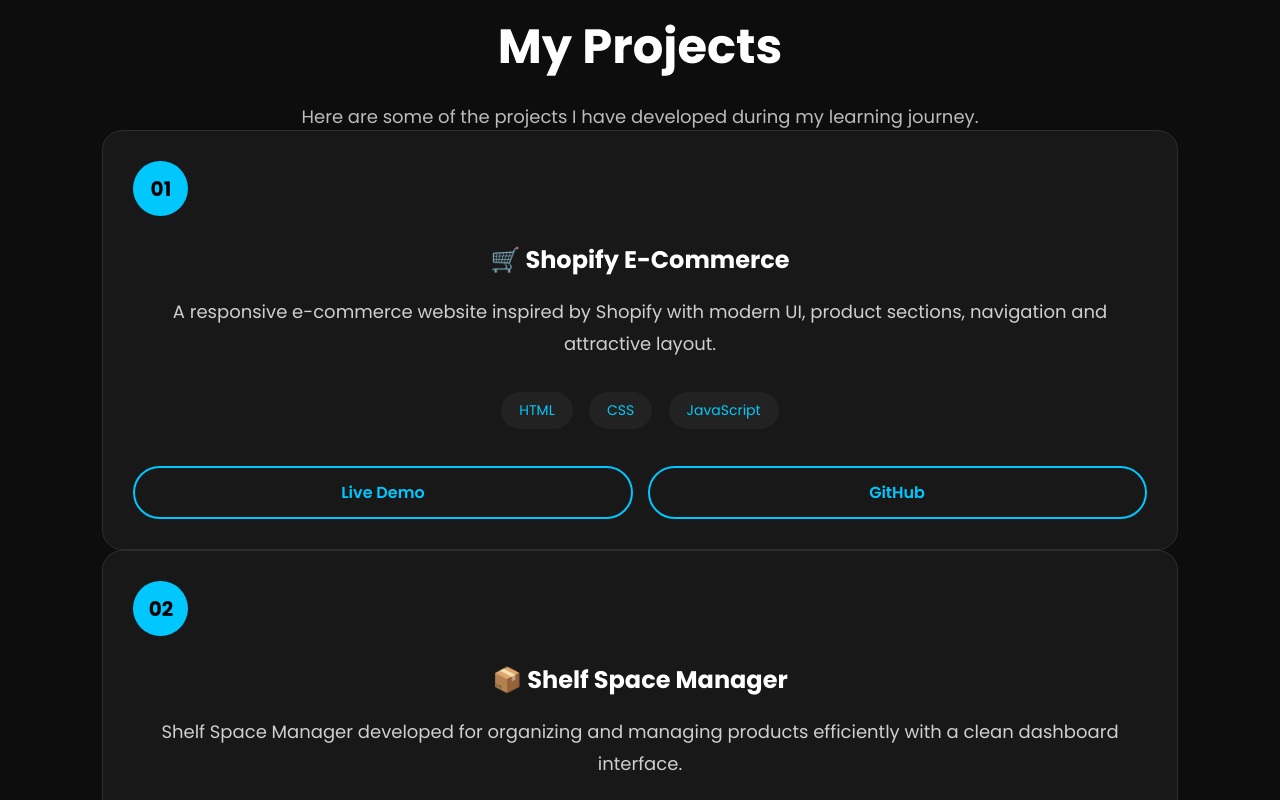
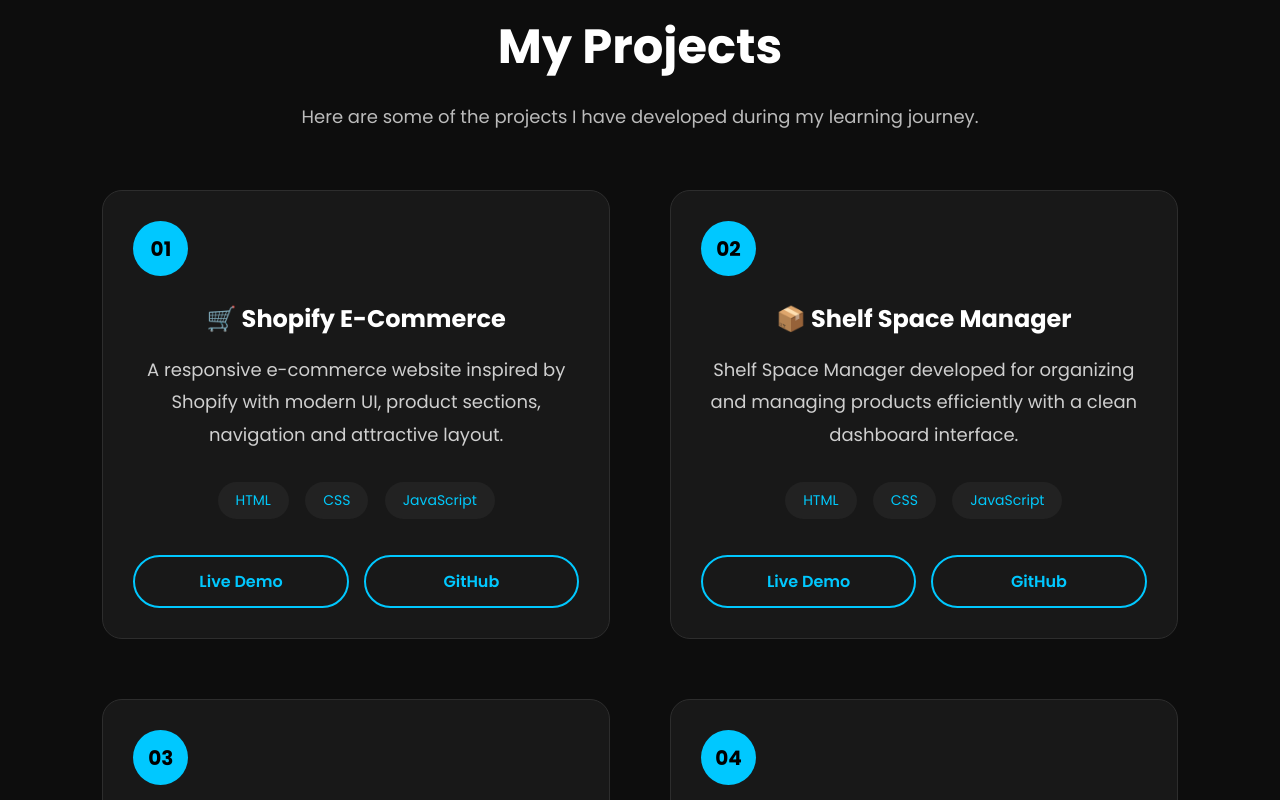
Before and after one commit to Dhanushkumar55/Portfolio, a plain HTML site: page index.html in a window 1280 px wide. Shown: the part 2660-3460 px from the top of the page. Drawn offline with nearby package versions, Linux system fonts and the light colour scheme.

Commit message:
Update index.html

```diff
--- a/index.html
+++ b/index.html
@@ -372,7 +372,7 @@
         <p>Here are some of the projects I have developed during my learning journey.</p>
     </div>
 
-    <div class="lproject-container">
+    <div class="project-container">
 
         <!-- Project 1 -->
         <div class="project-card">
```
